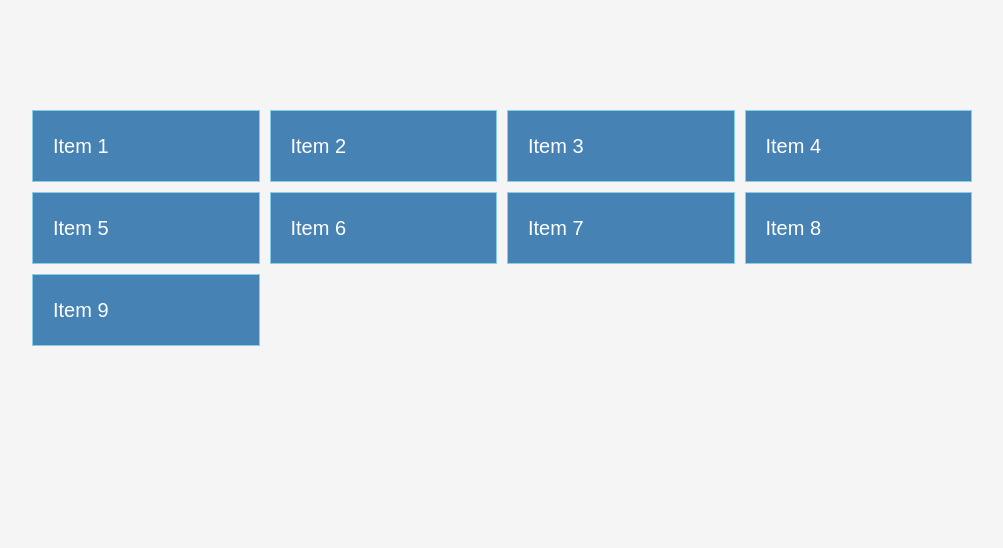
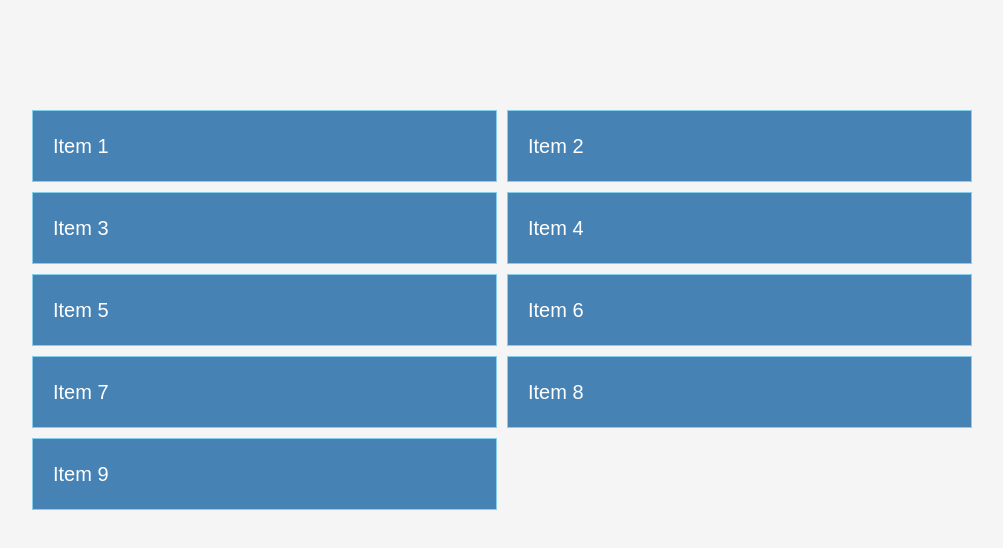
Before and after one commit to bryonm/grid-crash-course, a plain HTML site: page sandbox/grid.html in a window 1280 px wide. Shown: the whole page, without its empty margins (138-1141 px from the left). Drawn offline with Linux system fonts and the light colour scheme; files whose address does not match are found by name.

Commit message:
1 file modified

```diff
--- a/sandbox/grid.css
+++ b/sandbox/grid.css
@@ -16,8 +16,8 @@ body {
   margin: 100px auto;
   padding: 10px;
   display: grid;
-  /* grid-template-columns: repeat(3, 1fr); */
-  grid-template-columns: repeat(auto-fill, minmax(200px, 1fr));
+  grid-template-columns: repeat(2, 1fr);
+  /* grid-template-columns: repeat(auto-fill, minmax(200px, 1fr)); */
   gap: 10px;
 
   /* align-items: end;
```
